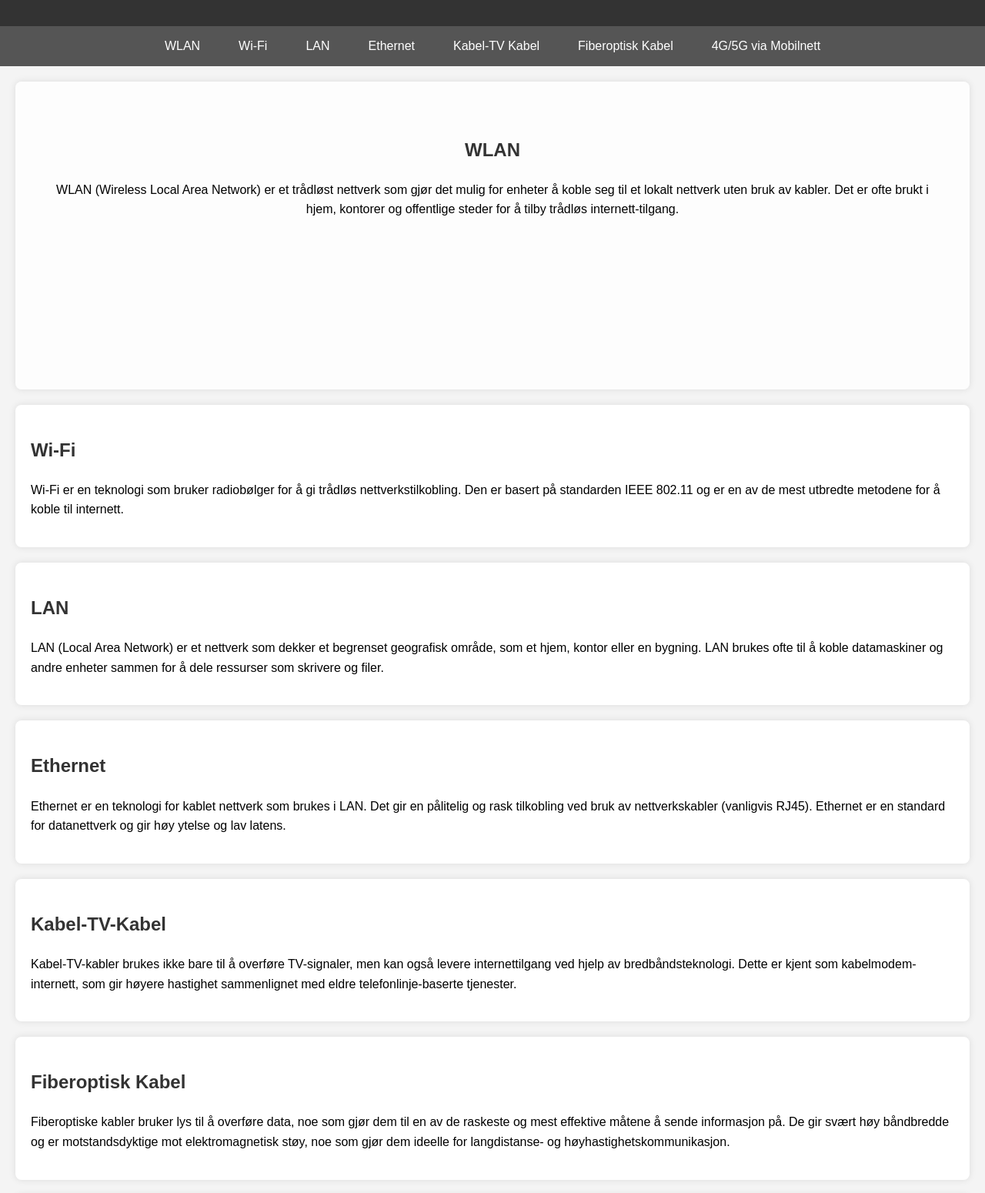
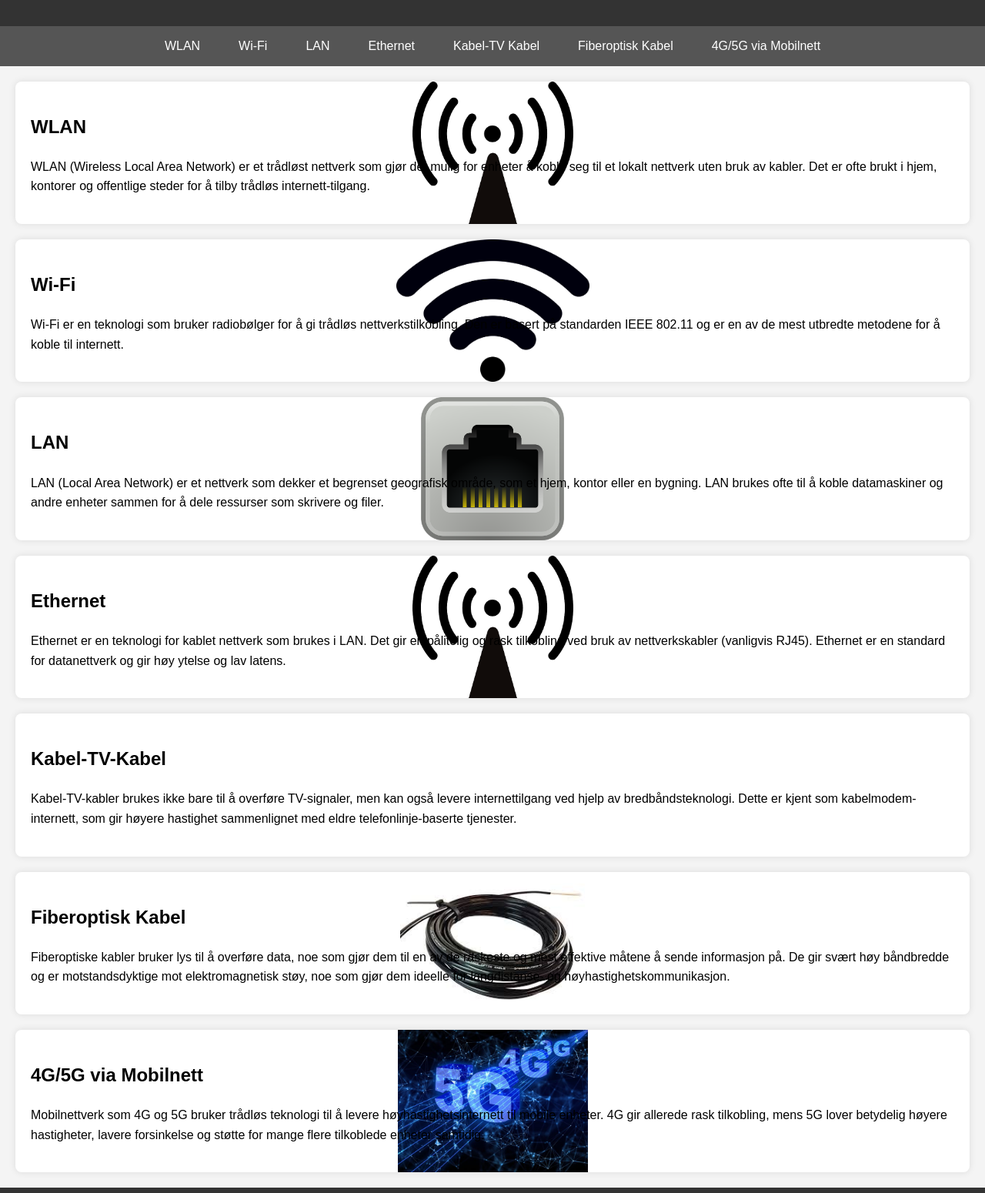
Before and after one commit to Banan358/prosjekt-om-kommunikasjon, a plain HTML site: page nettverkskommunikasjon.html in a window 1280 px wide. Shown: the part 92-1642 px from the top of the page at 77% size. Drawn offline with Linux system fonts and the light colour scheme.

Commit message:
bakgrunn

```diff
--- a/style3.css
+++ b/style3.css
@@ -34,17 +34,34 @@ section {
     border-radius: 8px;
     box-shadow: 0 0 10px rgba(0, 0, 0, 0.1);
 }
+section{
+    background-image: url('bilder/wlan3.webp');
+    background-size: contain;
+    background-position: center;
+    background-repeat: no-repeat;
+    position: relative;
+    color: black;
+}
+#wifi{
+    background-image: url('bilder/wi-fi.webp');
+}
+#lan{
+    background-image: url('bilder/lan.webp');
+}
+#eternet{
+    background-image: url('bilder/ethernet.jpg');
+}
+#kabeltv{
+    background-image: url('bilder/');
+}
+#fiberoptisk{
+    background-image: url('bilder/fiberoptisk-kabel.jpg');
+}
+#mobilnett{
+    background-image: url('bilder/5g.jpg');
+}
 h2 {
-    color: #333;
-}
-#wlan{
-    background-image: url('your-transparent-image.png');
-    background-size: cover;
-    background-position: center;
-    background-color: rgba(255, 255, 255, 0.8);
-    padding: 50px;
-    text-align: center;
-    min-height: 300px;
+    color:  black;
 }
 
 
@@ -65,6 +82,10 @@ footer {
         padding: 5px;
         font-size: 14px;
     }
+    section {
+        background-image: url('bilder/wlan3.webp');
+        background-size: contain;
+    }
 }
 @media (max-width: 480px) {
     header {
@@ -79,6 +100,12 @@ footer {
         margin: 3px 0;
         padding: 5px 15px;
         font-size: 13px;
+    }
+    section {
+        background-image: url('bilder/wlan3.webp');
+        background-size: contain;
+        padding: 15px;
+        margin: 10px;
     }
 }
 @media (max-width: 320px) {
@@ -98,4 +125,10 @@ footer {
     body {
         font-size: 14px;
     }
+    section {
+        background-image: url('bilder/wlan3.webp');
+        background-size: contain;
+        padding: 10px;
+        margin: 5px;
+    }
 }
```
Also changed, not shown: bilder/5g.jpg (added), bilder/ethernet.jpg (added), bilder/fiberoptisk-kabel.jpg (added), bilder/lan.webp (added), bilder/wi-fi.webp (added), bilder/wlan.png (added), bilder/wlan2.webp (added), bilder/wlan3.webp (added).
